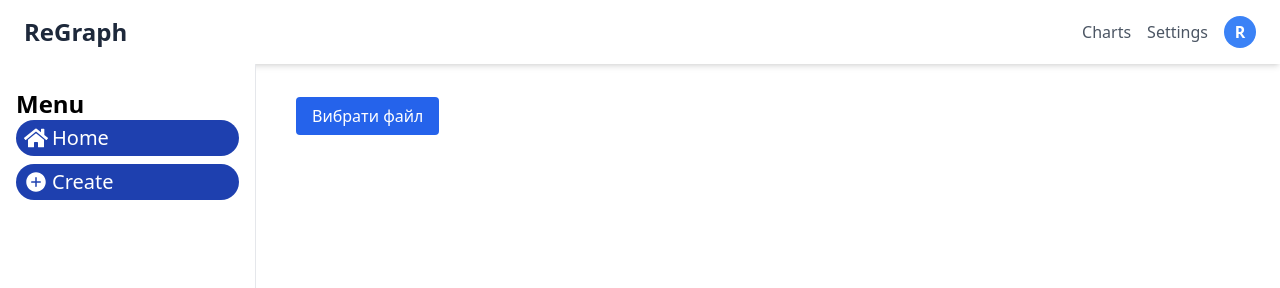
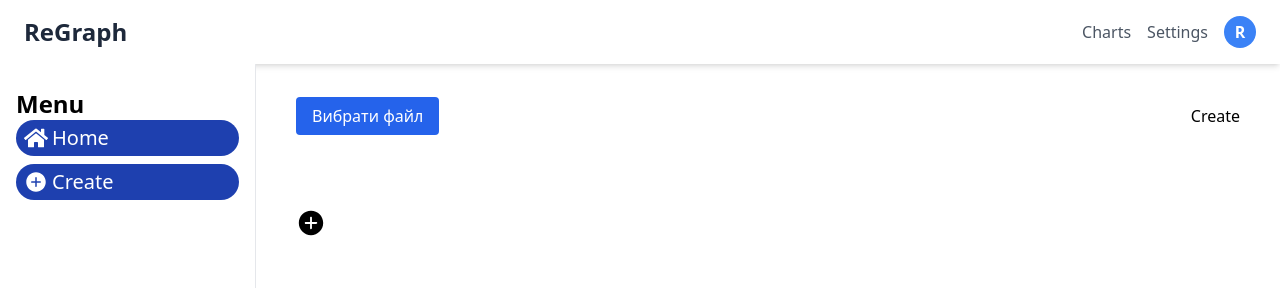
Before and after one commit to Nasrul1221/ReGraph, a React (Vite) app: page /create-chart in a window 1280 px wide. Shown: the top 288 px of the page. Built offline with nearby package versions, Linux system fonts and the light colour scheme.

Commit message:
Separate form component, the main feature was created, no css for CreatePage yet

```diff
--- /dev/null
+++ b/src/components/Button.jsx
@@ -0,0 +1,5 @@
+function Button({ fun, label }) {
+  return <button onClick={fun}>{label}</button>;
+}
+
+export default Button;
--- /dev/null
+++ b/src/components/Form.jsx
@@ -0,0 +1,72 @@
+import { useState } from "react";
+import { IoIosAddCircle } from "react-icons/io";
+import Button from "./Button";
+
+export default function Form({ handleFile, fileName, setLabels, dataCount }) {
+  const [lines, setLines] = useState([]);
+
+  const handleApply = (index) => {
+    const value = lines[index];
+    if (value.trim() === "") return;
+
+    setLabels((prev) => [...prev, value]);
+
+    const updated = [...lines];
+    updated[index] = "";
+    setLines(updated);
+  };
+
+  const handleInputChange = (index, value) => {
+    const updated = [...lines];
+    updated[index] = value;
+    setLines(updated);
+  };
+
+  const addLine = () => {
+    try {
+      if (lines.length < dataCount) {
+        setLines((prev) => [...prev, ""]);
+      } else throw new Error("The max number of names is reached");
+    } catch (err) {
+      alert(err.message);
+    }
+  };
+  return (
+    <div>
+      <div>
+        <label
+          htmlFor="fileUpload"
+          className="cursor-pointer px-4 py-2 bg-blue-600 text-white rounded hover:bg-blue-700 transition"
+        >
+          Вибрати файл
+        </label>
+
+        <input
+          id="fileUpload"
+          type="file"
+          className="hidden"
+          onChange={handleFile}
+        />
+
+        <span className="text-sm text-gray-700">{fileName}</span>
+      </div>
+
+      <div>
+        <IoIosAddCircle className="text-3xl mt-20" onClick={addLine} />
+        <div>
+          {lines.map((item, index) => (
+            <div key={index}>
+              <label htmlFor={`text-${index}`}>Text</label>
+              <input
+                id={`text-${index}`}
+                onChange={(e) => handleInputChange(index, e.target.value)}
+                value={lines[index]}
+              />
+              <Button fun={() => handleApply(index)} label={"Apply"} />
+            </div>
+          ))}
+        </div>
+      </div>
+    </div>
+  );
+}
--- a/src/components/pages/CreatePage.jsx
+++ b/src/components/pages/CreatePage.jsx
@@ -1,9 +1,34 @@
 import Chart from "react-apexcharts";
-import { useState } from "react";
+import { useEffect, useState } from "react";
+import Button from "../Button";
+import Form from "../Form";
 
 export default function CreatePage() {
   const [fileName, setFileName] = useState("");
-  const [data, setData] = useState(null);
+  const [rawData, setRawData] = useState(null);
+  const [chartData, setChartData] = useState(null);
+  const [labels, setLabels] = useState([]);
+  const [dataCount, setDataCount] = useState(0);
+
+  const generateChart = () => {
+    if (rawData && labels) {
+      const updatedData = rawData.series.map((item, index) => ({
+        ...item,
+        name: labels[index] || item.name,
+      }));
+
+      setChartData({
+        ...rawData,
+        series: updatedData,
+      });
+    }
+  };
+
+  useEffect(() => {
+    if (rawData && rawData.series && Array.isArray(rawData.series)) {
+      setDataCount(rawData.series.length);
+    }
+  }, [rawData]);
 
   const handleFile = (e) => {
     setFileName(e.target.files[0]?.name);
@@ -16,11 +41,14 @@ export default function CreatePage() {
     reader.onload = (event) => {
       try {
         const json = JSON.parse(event.target.result);
-        setData(json);
-        console.log(json);
+        if (!json?.options) throw new Error("'options' is required!");
+
+        setRawData(json);
       } catch (err) {
         alert("Error while reading JSON: " + err.message);
       }
+
+      e.target.value = null;
     };
 
     reader.readAsText(file);
@@ -28,31 +56,22 @@ export default function CreatePage() {
 
   return (
     <div className="flex flex-1 justify-between p-10 ">
-      <div>
-        <label
-          htmlFor="fileUpload"
-          className="cursor-pointer px-4 py-2 bg-blue-600 text-white rounded hover:bg-blue-700 transition"
-        >
-          Вибрати файл
-        </label>
-
-        <input
-          id="fileUpload"
-          type="file"
-          className="hidden"
-          onChange={handleFile}
-        />
-
-        <span className="text-sm text-gray-700">{fileName}</span>
-      </div>
+      <Form
+        handleFile={handleFile}
+        fileName={fileName}
+        setLabels={setLabels}
+        dataCount={dataCount}
+        rawData={rawData}
+      />
 
       <div>
-        {data && (
+        <Button fun={generateChart} label={"Create"} />
+        {chartData && (
           <Chart
-            options={data.options}
-            series={data.series}
-            height={data.height}
-            width={data.width}
+            options={chartData.options}
+            series={chartData.series}
+            height={chartData.height}
+            width={chartData.width}
           />
         )}
       </div>
--- a/src/components/utilities/Button.jsx
+++ /dev/null
@@ -1,5 +0,0 @@
-export default function Button({title}) {
-    return (
-        <button>{title}</button>
-    )
-}
```
